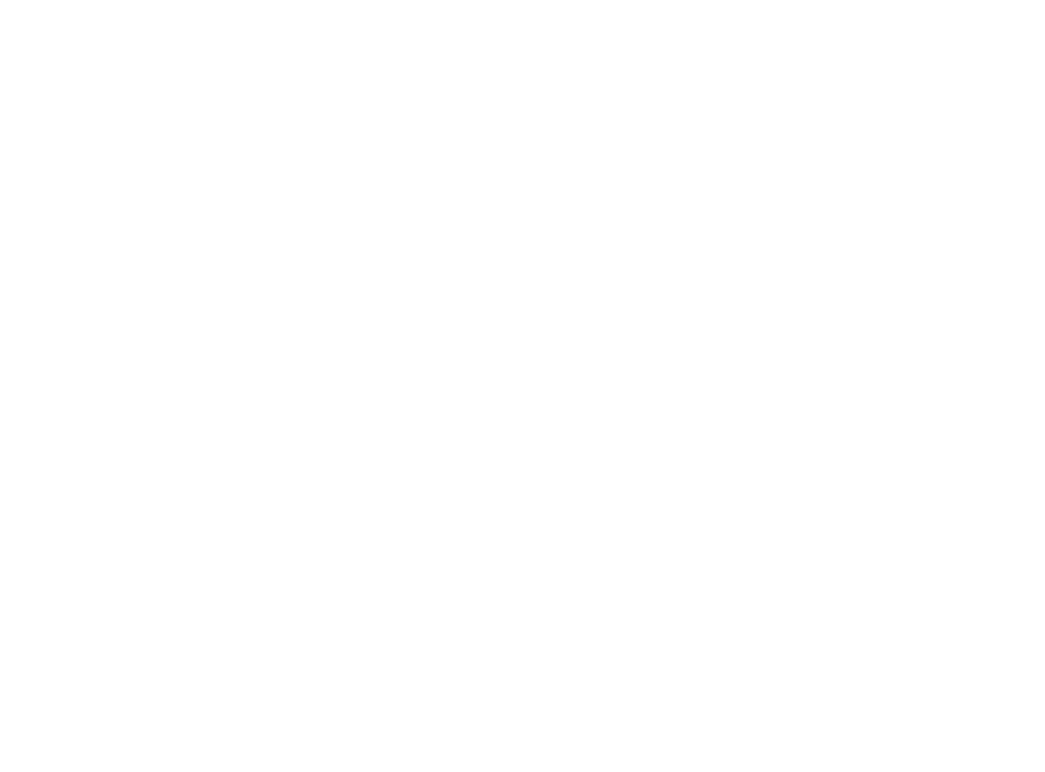
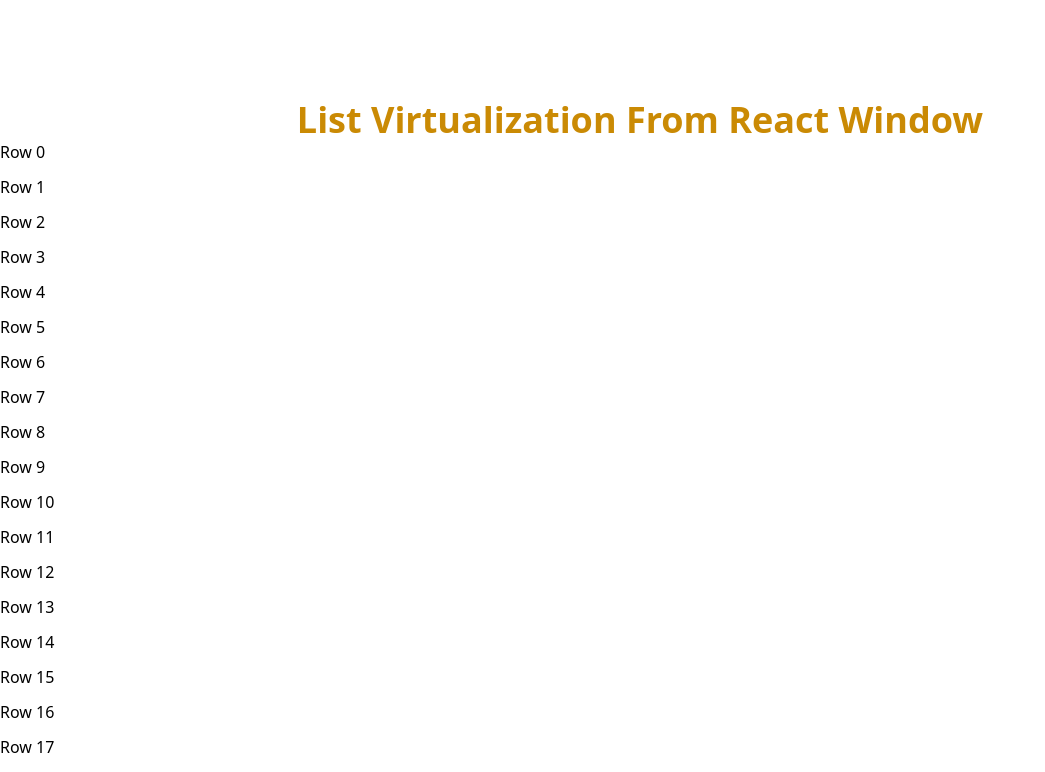
Before and after one commit to kerllouskhairy987/CRUD-React-project--3, a React (Vite) app: page / in a window 1280 px wide. Shown: the part 1028-1800 px from the top of the page, without its empty margins (0-1045 px from the left). Before the commit the page ends 1044 px from the top, so only its background shows below. Built offline with nearby package versions, Linux system fonts and the light colour scheme.

Commit message:
Adding List Virtualization From React Window

```diff
--- a/package.json
+++ b/package.json
@@ -15,12 +15,15 @@
     "react": "^18.3.1",
     "react-dom": "^18.3.1",
     "react-hot-toast": "^2.4.1",
+    "react-virtualized-auto-sizer": "^1.0.25",
+    "react-window": "^1.8.11",
     "uuid": "^10.0.0"
   },
   "devDependencies": {
     "@eslint/js": "^9.11.1",
     "@types/react": "^18.3.10",
     "@types/react-dom": "^18.3.0",
+    "@types/react-window": "^1.8.8",
     "@types/uuid": "^10.0.0",
     "@vitejs/plugin-react": "^4.3.2",
     "autoprefixer": "^10.4.20",
--- a/src/App.tsx
+++ b/src/App.tsx
@@ -12,6 +12,8 @@
 import Select from "./components/ui/Select";
 import { TypesNames } from "./Types/TypesNames";
 import toast, { Toaster } from 'react-hot-toast';  // React Toast [react hot toast]
+import List from "./components/List";
+import ListVirtualization from "./components/ListVirtualization";
 
 
 function App() {
@@ -300,6 +302,9 @@
         </div>
       </Modal>
 
+    <h2 className="text-center text-yellow-600 text-4xl font-bold mt-[100px]">List Virtualization From React Window</h2>
+      {/* <List /> */}
+      <ListVirtualization />
       <Toaster />
     </main >
   )
--- /dev/null
+++ b/src/components/List.tsx
@@ -0,0 +1,11 @@
+const List = () => {
+    return (
+        <div>
+            {Array.from({ length: 10_000 }, (_, index) => (
+                <p>Item {index + 1}</p>
+            ))}
+        </div>
+    )
+}
+
+export default List
--- /dev/null
+++ b/src/components/ListVirtualization.tsx
@@ -0,0 +1,31 @@
+import { FixedSizeList as List } from "react-window";
+import AutoSizer from "react-virtualized-auto-sizer";
+import { CSSProperties } from "react";
+
+const Row = ({ index, style }: {index: number, style: CSSProperties}) => (
+  <div className={index % 2 ? "ListItemOdd" : "ListItemEven"} style={style}>
+    Row {index}
+  </div>
+);
+
+const ListVirtualization = () => {
+  return (
+    <div>
+      <AutoSizer style={{width: "100%", height: "100vh"}}>
+        {({ height, width }) => (
+          <List
+            className="List"
+            height={height}
+            itemCount={1000}
+            itemSize={35}
+            width={width}
+          >
+            {Row}
+          </List>
+        )}
+      </AutoSizer>
+    </div>
+  )
+}
+
+export default ListVirtualization
```
Also changed, not shown: 1 other file (tests, documents, lock files or other folders).
